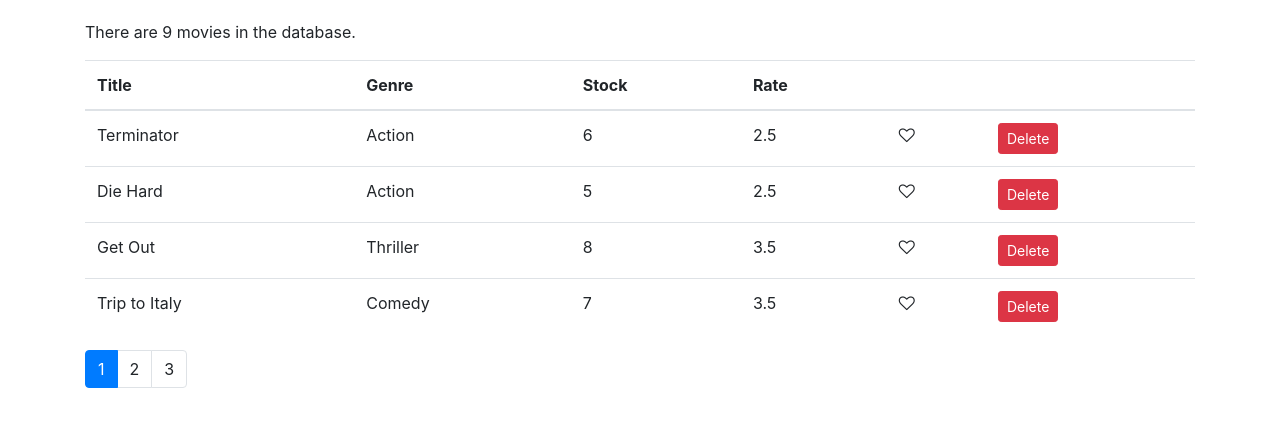
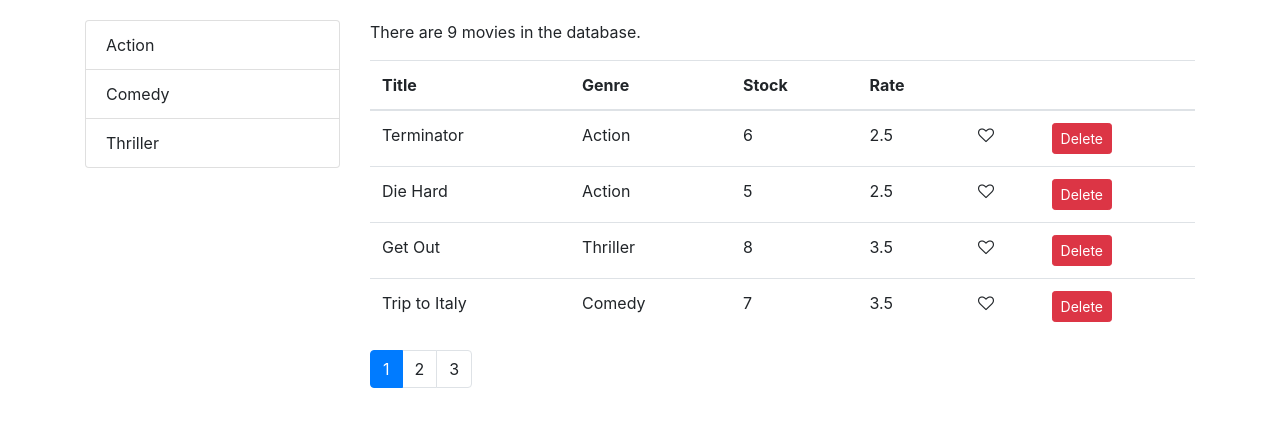
Before and after one commit to Kayhan-Kashi/vidly, a React (Create React App) app: page /movies/1 in a window 1280 px wide. Shown: the top 426 px of the page. Built offline with nearby package versions, Linux system fonts and the light colour scheme.

Commit message:
Default props

```diff
--- a/src/App.js
+++ b/src/App.js
@@ -4,9 +4,11 @@ import Movies from "./components/movies";
 
 function App() {
   return (
-    <main className="container">
-      <Movies />
-    </main>
+    <div>
+      <main className="container">
+        <Movies />
+      </main>
+    </div>
   );
 }
 
--- /dev/null
+++ b/src/components/common/listGroup.jsx
@@ -0,0 +1,21 @@
+import React from "react";
+
+const ListGroup = (props) => {
+  const { items, textProperty, valueProperty } = props;
+  return (
+    <ul className="list-group">
+      {items.map((item) => (
+        <li key={item[valueProperty]} className="list-group-item">
+          {item[textProperty]}
+        </li>
+      ))}
+    </ul>
+  );
+};
+
+ListGroup.defaultProps = {
+  textProperty: "name",
+  valueProperty: "_id",
+};
+
+export default ListGroup;
--- a/src/components/movies.jsx
+++ b/src/components/movies.jsx
@@ -2,14 +2,21 @@ import React, { Component } from "react";
 import Like from "./common/like";
 import Pagination from "./common/pagination.jsx";
 import { getMovies } from "../services/fakeMovieService.js";
+import { getGenres } from "../services/fakeGenreService.js";
 import { paginate } from "../utils/paginate";
+import ListGroup from "./common/listGroup";
 
 class Movies extends Component {
   state = {
-    movies: getMovies(),
+    movies: [],
+    genres: [],
     pageSize: 4,
     currentPage: 1,
   };
+
+  componentDidMount() {
+    this.setState({ movies: getMovies(), genres: getGenres() });
+  }
 
   handleDelete = (movie) => {
     const movies = this.state.movies.filter((m) => m._id !== movie._id);
@@ -29,6 +36,10 @@ class Movies extends Component {
     this.setState({ currentPage: page });
   };
 
+  handleGenreSelect = (genre) => {
+    console.log(genre);
+  };
+
   render() {
     const { length: count } = this.state.movies;
     const { pageSize, currentPage, movies: allMovies } = this.state;
@@ -36,7 +47,15 @@ class Movies extends Component {
 
     const movies = paginate(allMovies, currentPage, pageSize);
     return (
-      <React.Fragment>
+      <div class="row">
+        <div class="col-3">
+          <ListGroup
+            items={this.state.genres}
+            onItemSelect={this.handleGenreSelect}
+          />
+        </div>
+        <div class="col">
+          {" "}
           <p>There are {count} movies in the database.</p>
           <table className="table">
             <thead>
@@ -80,7 +99,8 @@ class Movies extends Component {
             onPageChange={this.handlePageChange}
             currentPage={currentPage}
           />
-      </React.Fragment>
+        </div>
+      </div>
     );
   }
 }
```
Lines whose indentation alone changed are shown as unchanged.
